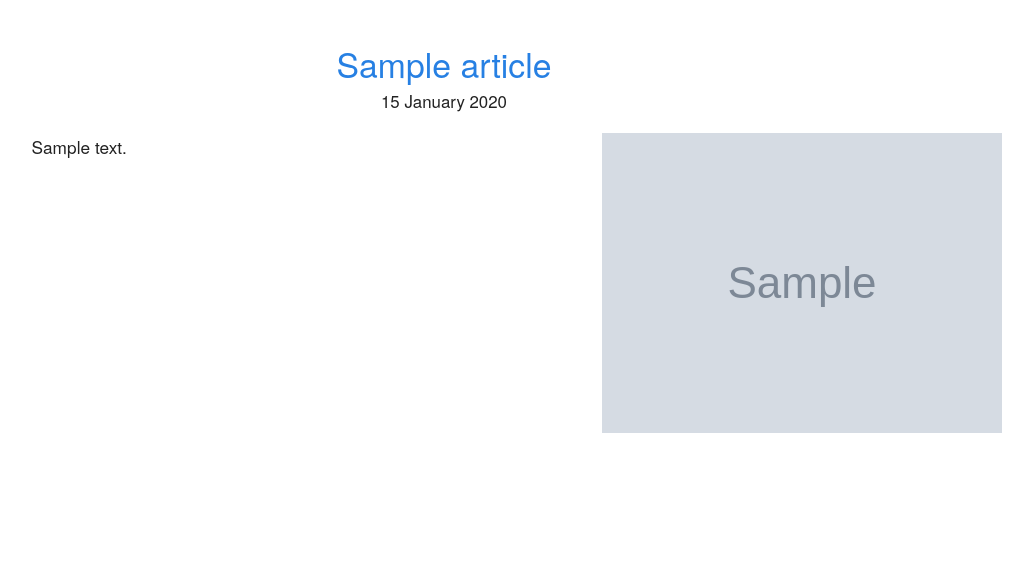
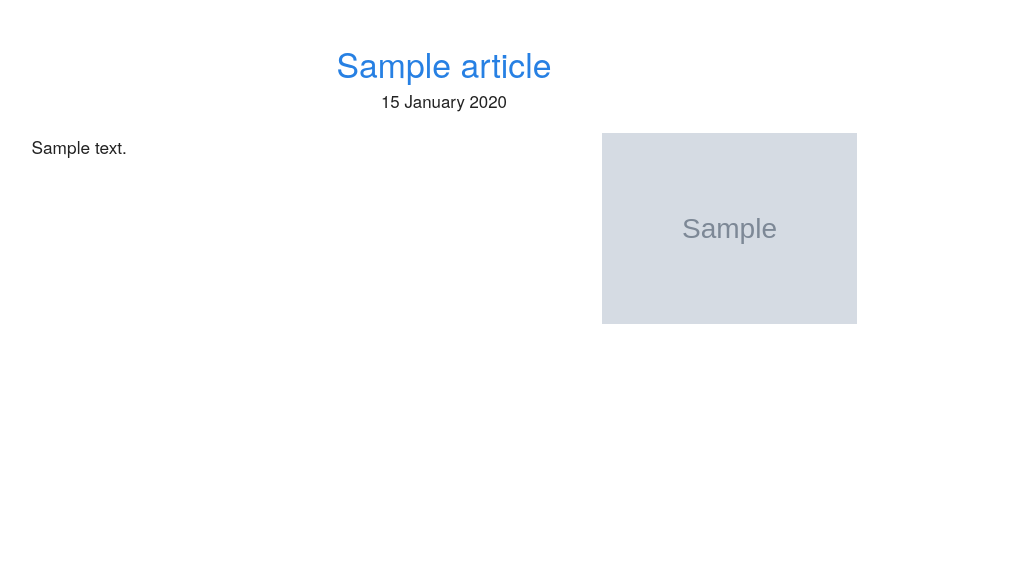
Before and after one commit to ollie-codeaid/peter_lang, a Django app: page /articles/ in a window 1280 px wide. Shown: the part 56-620 px from the top of the page, without its empty margins (196-1229 px from the left). Run offline with Django 3.2, Linux system fonts and the light colour scheme; tables that the repository leaves empty hold one stand-in row (values such as "Sample post"); grey boxes marked "Sample" are stand-in pictures; some libraries are stand-ins or nearby versions.

Commit message:
Bugfix article list

```diff
--- a/peter_lang/templates/articles/article_list.html
+++ b/peter_lang/templates/articles/article_list.html
@@ -17,7 +17,7 @@
 	<p>{{ article.preview_text }}</p>
     </div>
     <div class="col-md-3 mb-3 text-center">
-	<img class=w-100" src="{{ article.preview_picture.image.url }}" alt="{{ article.preview_picture.name }}">
+	<img class="w-100" src="{{ article.preview_picture.image.url }}" alt="{{ article.preview_picture.name }}">
     </div>
 </div>
 {% else %}
```
